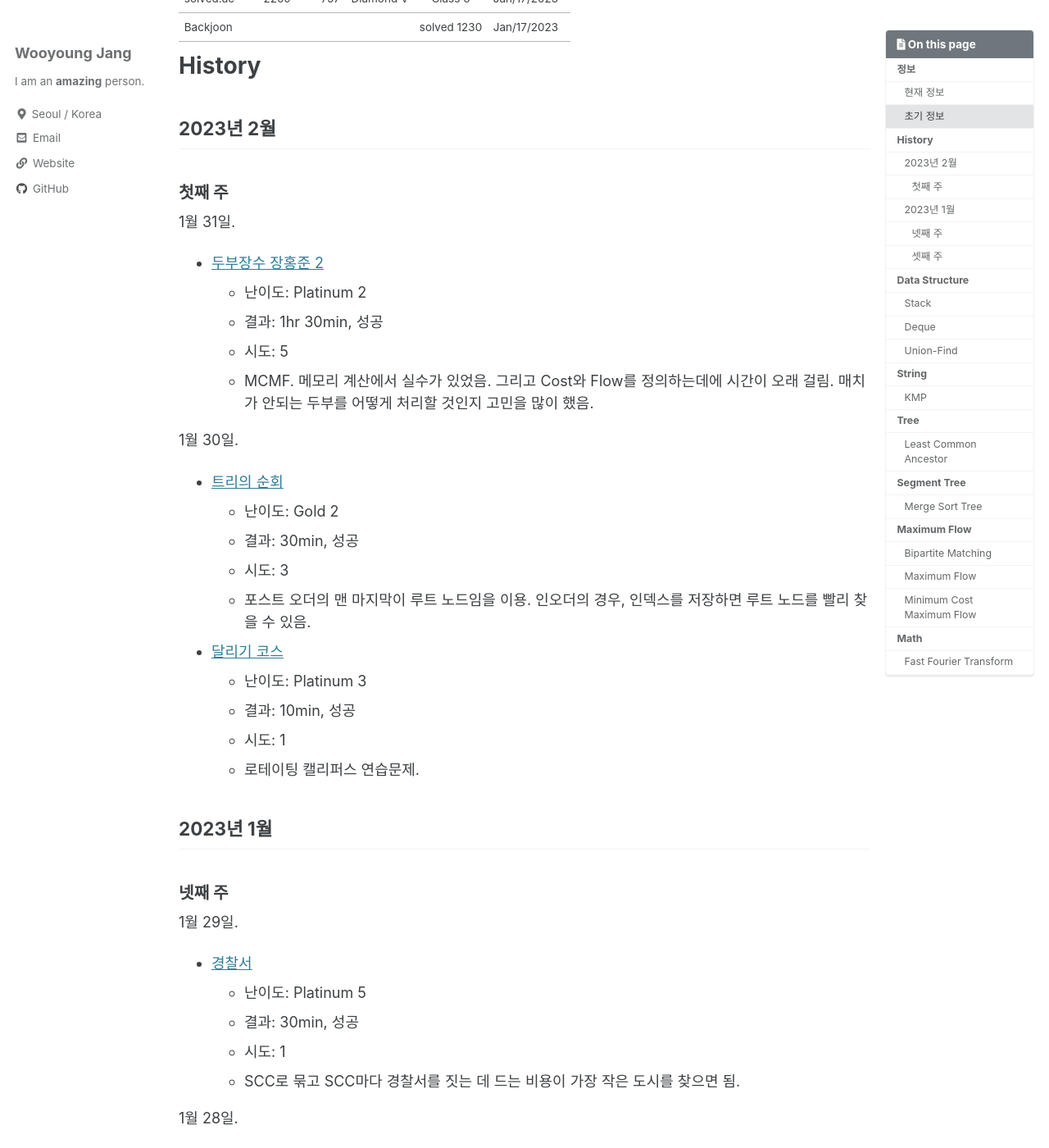
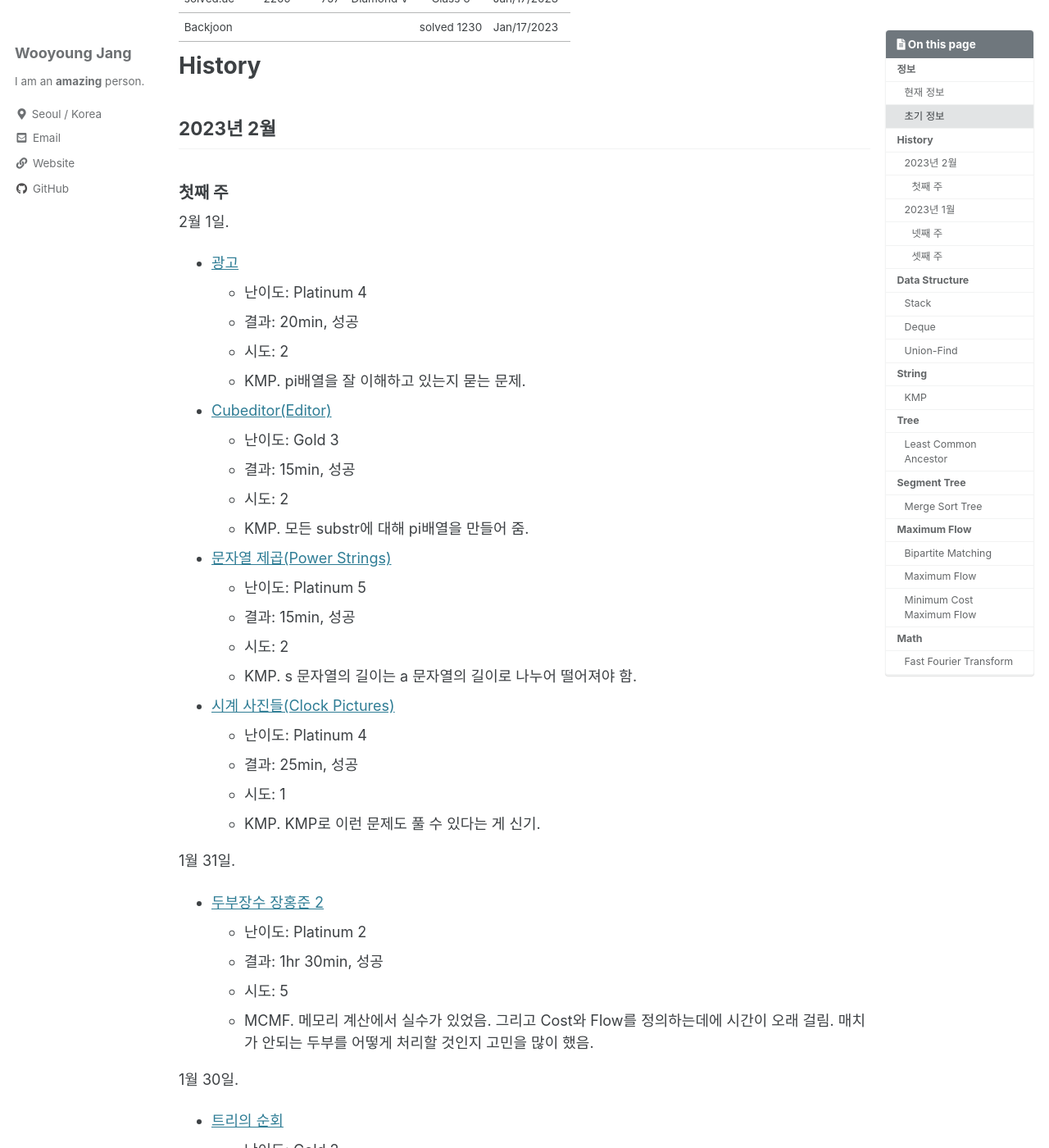
Before and after one commit to riverlike14/riverlike14.github.io, a Jekyll site: the page built from computer/competitive-programming/_posts/2023-01-17-My-Problem-Solving-History.md, in a window 1280 px wide and 1400 px high, scrolled down 888 px. Shown: the whole window at 82% size. Built offline with Jekyll 4.4.1, drawn with Linux system fonts in a browser that asks for light colours; cached includes are drawn as plain includes; formulas are drawn with MathJax 3; comment, search, counter and statistics services are not loaded; some of the changed text lies outside the part shown.

Commit message:
update cp history 02/01

```diff
--- a/computer/competitive-programming/_posts/2023-01-17-My-Problem-Solving-History.md
+++ b/computer/competitive-programming/_posts/2023-01-17-My-Problem-Solving-History.md
@@ -35,6 +35,28 @@ Last Updated: 2023년 1월 31일.
 ## 2023년 2월
 
 ### 첫째 주
+
+2월 1일.
+- [광고](https://www.acmicpc.net/problem/1305)
+  - 난이도: Platinum 4
+  - 결과: 20min, 성공
+  - 시도: 2
+  - KMP. pi배열을 잘 이해하고 있는지 묻는 문제.
+- [Cubeditor(Editor)](https://www.acmicpc.net/problem/1701)
+  - 난이도: Gold 3
+  - 결과: 15min, 성공
+  - 시도: 2
+  - KMP. 모든 substr에 대해 pi배열을 만들어 줌.
+- [문자열 제곱(Power Strings)](https://www.acmicpc.net/problem/4354)
+  - 난이도: Platinum 5
+  - 결과: 15min, 성공
+  - 시도: 2
+  - KMP. s 문자열의 길이는 a 문자열의 길이로 나누어 떨어져야 함.
+- [시계 사진들(Clock Pictures)](https://www.acmicpc.net/problem/10266)
+  - 난이도: Platinum 4
+  - 결과: 25min, 성공
+  - 시도: 1
+  - KMP. KMP로 이런 문제도 풀 수 있다는 게 신기.
 
 1월 31일.
 - [두부장수 장홍준 2](https://www.acmicpc.net/problem/11111)
```
